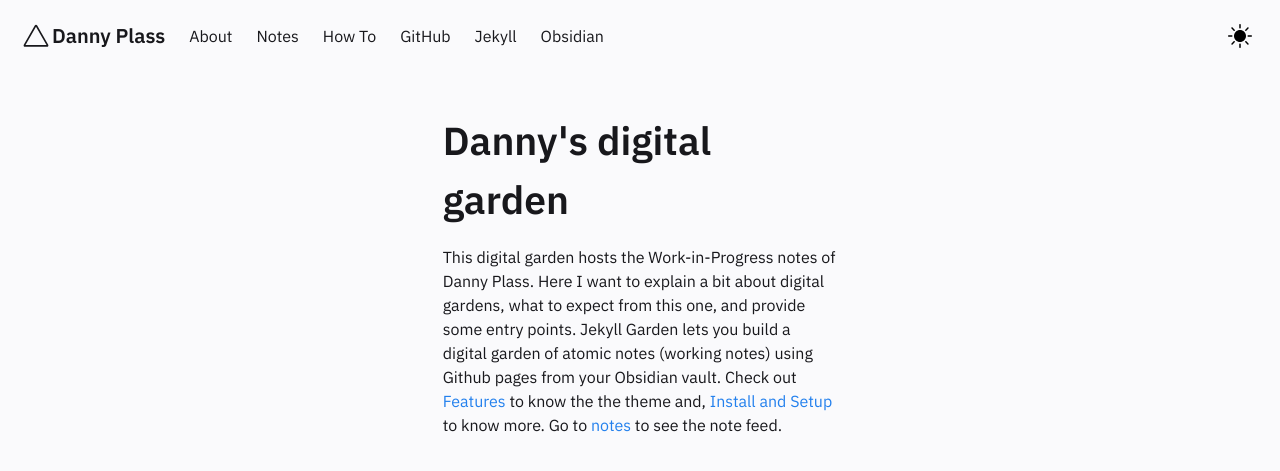
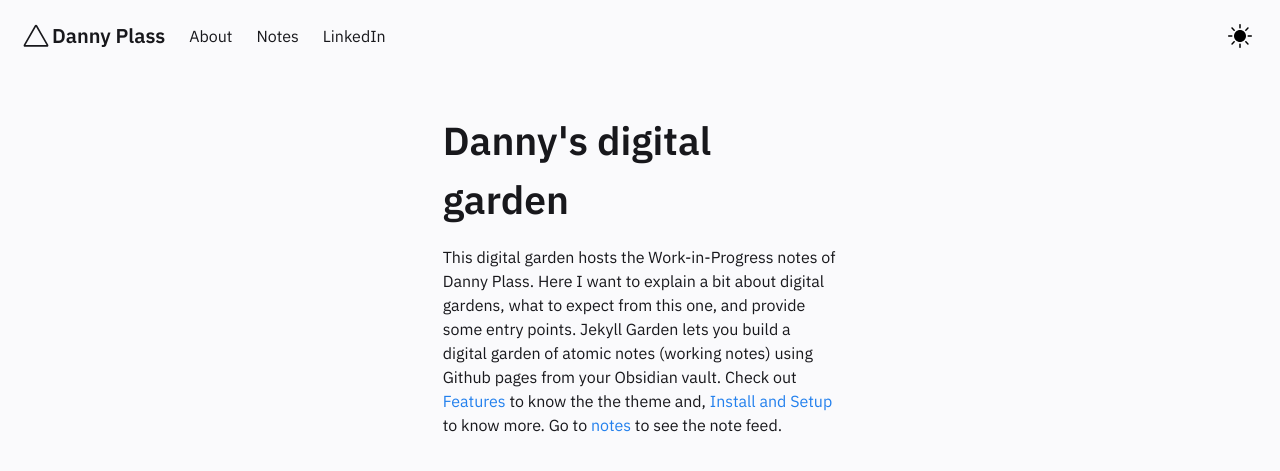
Before and after one commit to dplass/dplass.github.io, a Jekyll site: the page built from pages/index.md, in a window 1280 px wide. Shown: the top 471 px of the page. Built offline with Jekyll 4.4.1, drawn with Linux system fonts in a browser that asks for light colours.

Commit message:
changed about into a post

```diff
--- a/_includes/Header.html
+++ b/_includes/Header.html
@@ -55,23 +55,14 @@
 
     <div id="navbarBasicExample" class="navbar-menu">
       <div class="navbar-start">
-        <a href="../about.html"  class="navbar-item">
+        <a href="../posts/about"  class="navbar-item">
           About
         </a>
         <a href="../posts/notes"  class="navbar-item">
           Notes
         </a>
-        <a href="../posts/how-to"  class="navbar-item">
-          How To
-        </a>
-        <a href="https://github.com/Jekyll-Garden/jekyll-garden.github.io" target="_blank" class="navbar-item">
-          GitHub
-        </a>
-        <a href="https://jekyllrb.com/" target="_blank"  class="navbar-item">
-          Jekyll
-        </a>
-        <a href="https://obsidian.md/"  target="_blank" class="navbar-item">
-          Obsidian
+        <a href="https://www.linkedin.com/in/dannyplass/"  target="_blank" class="navbar-item">
+          LinkedIn
         </a>
       </div>
       <div class="navbar-end is-hidden-mobile" onclick="modeSwitcher()" >
```
Also changed, not shown: _includes/about.html (deleted, +0 -10 lines), _posts/about.md (added, +5 -0 lines), 1 other file.
